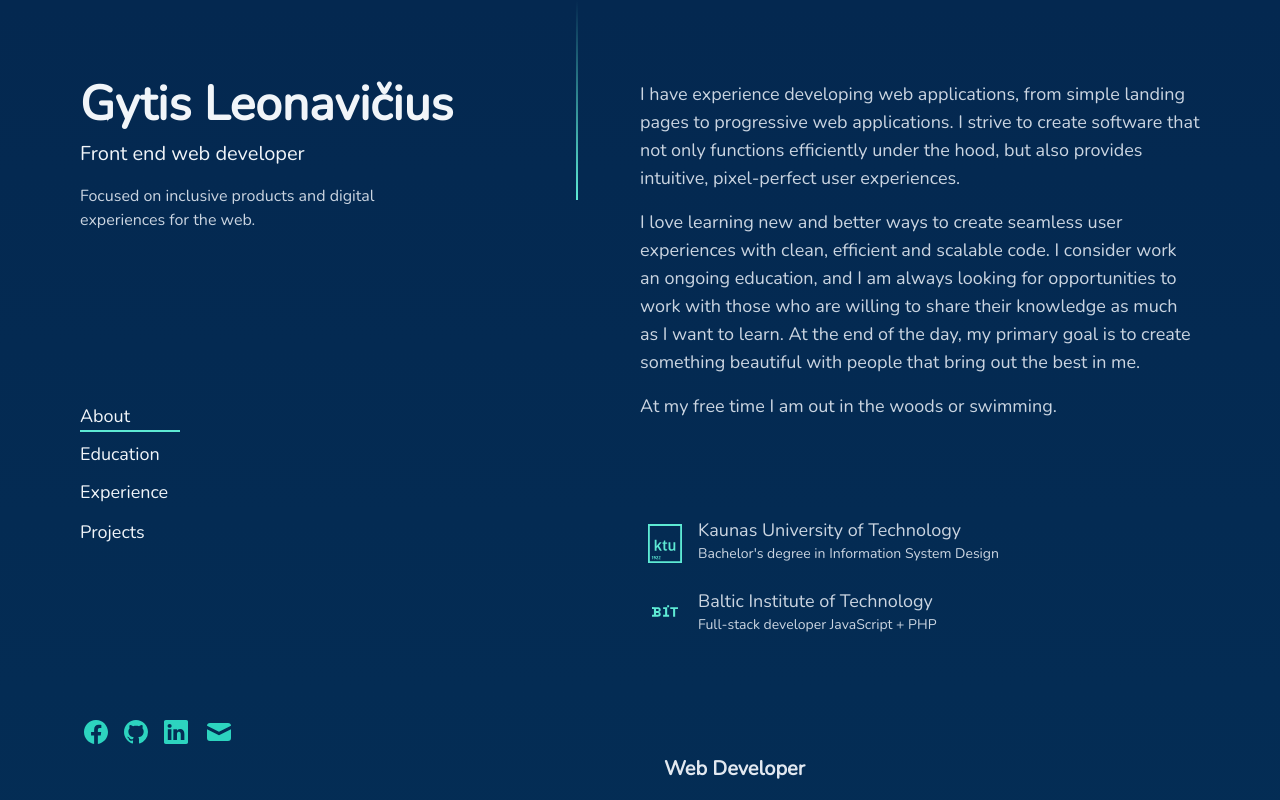
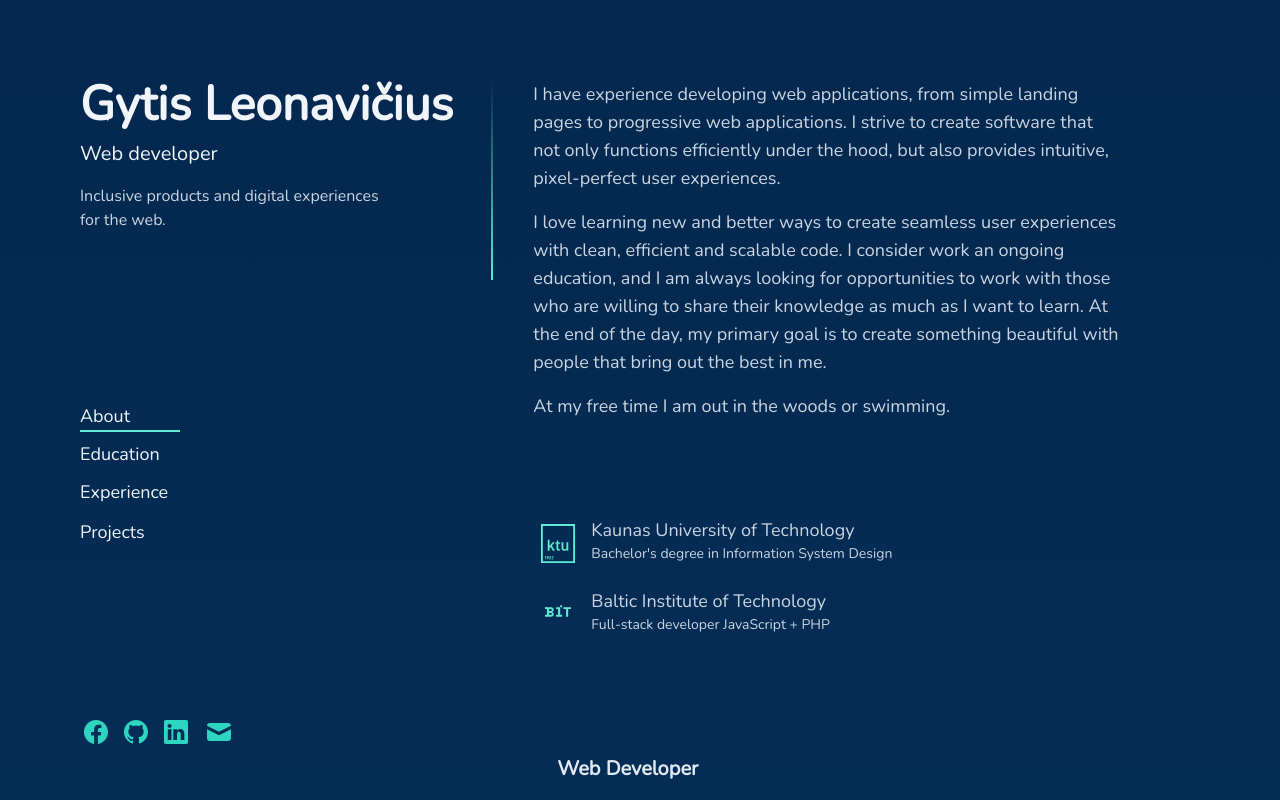
Before and after one commit to LeoGytis/LeoGytis.github.io, a Next.js app: page / in a window 1280 px wide. Shown: the top 800 px of the page. Built offline with nearby package versions, Linux system fonts and the light colour scheme.

Commit message:
good fixed

```diff
--- a/src/app/components/NavBar.tsx
+++ b/src/app/components/NavBar.tsx
@@ -9,11 +9,9 @@ const NavBar: any = () => {
           <h1 className="text-4xl sm:text-5xl font-bold pb-3">
             Gytis Leonavičius
           </h1>
-          <h2 className="text-lg sm:text-xl font-medium pb-4">
-            Front end web developer
-          </h2>
+          <h2 className="text-lg sm:text-xl font-medium pb-4">Web developer</h2>
           <h3 className="max-w-xs text-slate-300">
-            Focused on inclusive products and digital experiences for the web.
+            Inclusive products and digital experiences for the web.
           </h3>
         </div>
         <nav className="hidden lg:flex flex-col text-lg gap-2">
--- a/src/app/globals.css
+++ b/src/app/globals.css
@@ -154,7 +154,7 @@ a {
   z-index: 100;
   position: absolute;
   top: 0;
-  left: 45%;
+  left: 5%;
   width: 2px;
   height: 200px;
   background-image: linear-gradient(#042850, #5eead4);
@@ -171,7 +171,7 @@ a {
       opacity: 0.3;
   }
   100% {
-      top: 400%;
+      top: 90%;
       opacity: 1;
   }
 }
--- a/src/app/page.tsx
+++ b/src/app/page.tsx
@@ -9,12 +9,11 @@ export default function Home() {
   return (
     <div className="mx-auto max-w-screen-xl p-8 md:p-12 lg:p-20">
       <div className="flex flex-col lg:flex-row">
-        <header className="lg:w-1/2">
-          <div className="hidden lg:inline-block falling_line"></div>
-
+        <header className="lg:w-1/3">
           <NavBar />
         </header>
-        <main className="lg:w-1/2">
+        <main className="lg:w-2/3 lg:p-20 lg:pt-0 relative">
+          <div className="hidden lg:inline-block falling_line"></div>
           <About />
           <Education />
           <Experience />
```
